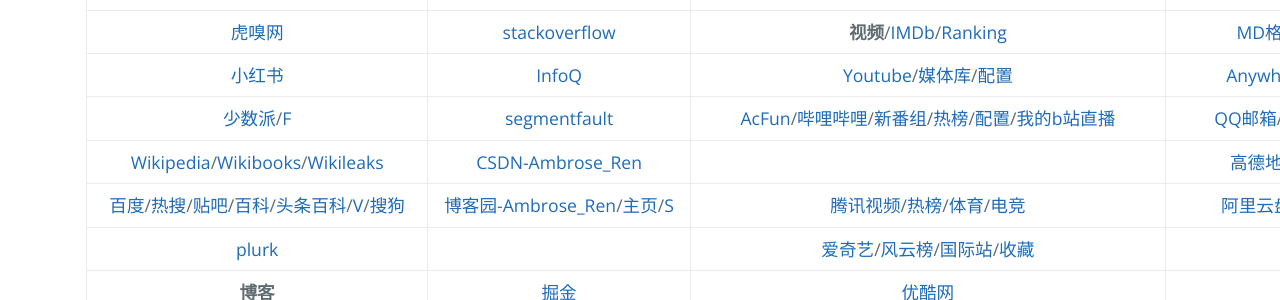
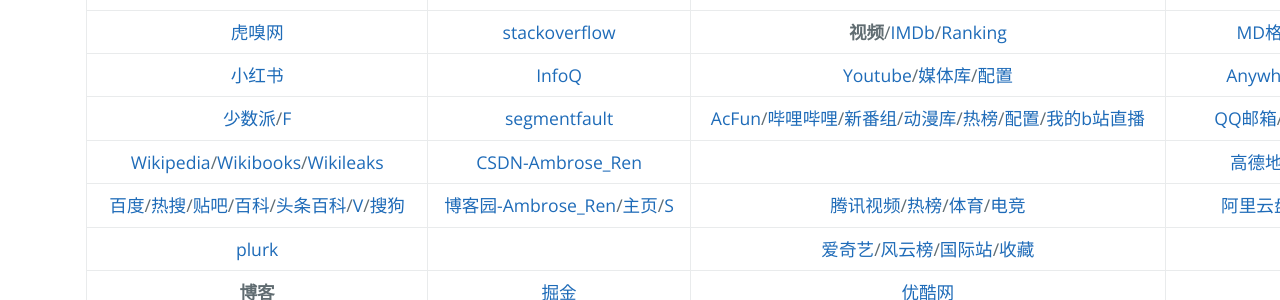
Before and after one commit to AmbroseRen/test, a Jekyll site: the page built from navigation.md, in a window 1280 px wide. Shown: the part 774-1074 px from the top of the page. Built offline with Jekyll 4.4.1, drawn with Linux system fonts in a browser that asks for light colours; our own code applies the rules of GitHub Pages for plain Markdown files; the repository's description, which GitHub fills in, is left out.

Commit message:
Update navigation.md

```diff
--- a/navigation.md
+++ b/navigation.md
@@ -41,7 +41,7 @@
 | [Matters](https://matters.news/) | __IT社区__ | [coursera](https://www.coursera.org/browse/computer-science) | [刘明野](https://tool.liumingye.cn/)/[主页](https://www.liumingye.cn/)/[PD](https://tool.liumingye.cn/password/)/[WP](https://tool.liumingye.cn/wallpaper/)/[St](Art/Shoot/index.md)/[IP](https://tool.liumingye.cn/ip/)/[麻将](https://tool.liumingye.cn/majiang/) |
 | [虎嗅网](https://www.huxiu.com/) | [stackoverflow](https://stackoverflow.com/) | __视频__/[IMDb](https://m.imdb.com/)/[Ranking](https://www.boxofficemojo.com/weekly/) | [MD格式在线排版](https://md.phodal.com/) |
 | [小红书](https://www.xiaohongshu.com/explore) | [InfoQ](https://www.infoq.cn/) | [Youtube](https://www.youtube.com/)/[媒体库](https://www.youtube.com/feed/library)/[配置](https://studio.youtube.com/video/LupojaPC1wc/livestreaming) | [AnywhereAnything](http://lackar.com/aa/) |
-| [少数派](https://sspai.com/)/[F](Library/Forum.md) | [segmentfault](https://segmentfault.com/u/ambroseren/users/following) | [AcFun](https://www.acfun.cn/)/[哔哩哔哩](https://space.bilibili.com/352834482/fans/follow)/[新番组](https://bgm.liumingye.cn/)/[热榜](https://www.bilibili.com/v/popular/rank/all)/[配置](https://link.bilibili.com/p/center/index#/my-room/start-live)/[我的b站直播](https://live.bilibili.com/22653502) | [QQ邮箱](https://mail.qq.com/)/[万年历](https://wannianrili.bmcx.com/)/[12306](https://kyfw.12306.cn/otn/leftTicket/init) |
+| [少数派](https://sspai.com/)/[F](Library/Forum.md) | [segmentfault](https://segmentfault.com/u/ambroseren/users/following) | [AcFun](https://www.acfun.cn/)/[哔哩哔哩](https://space.bilibili.com/352834482/fans/follow)/[新番组](https://bgm.liumingye.cn/)/[动漫库](Art/Animes/index.md)/[热榜](https://www.bilibili.com/v/popular/rank/all)/[配置](https://link.bilibili.com/p/center/index#/my-room/start-live)/[我的b站直播](https://live.bilibili.com/22653502) | [QQ邮箱](https://mail.qq.com/)/[万年历](https://wannianrili.bmcx.com/)/[12306](https://kyfw.12306.cn/otn/leftTicket/init) |
 | [Wikipedia](https://www.wikipedia.org/)/[Wikibooks](https://www.wikibooks.org/)/[Wikileaks](https://wikileaks.org/What-is-WikiLeaks.html) | [CSDN-Ambrose_Ren](https://blog.csdn.net/Ambrose_Ren) | []() | [高德地图](https://www.amap.com/)/[百度地图](https://map.baidu.com/) |
 | [百度](https://www.baidu.com/)/[热搜](https://top.baidu.com/board)/[贴吧](https://tieba.baidu.com/index.html)/[百科](https://baike.baidu.com/usercenter/lemmas#favorites)/[头条百科](https://www.baike.com/)/[V](https://baike.baidu.com/vbaike#gallary)/[搜狗](https://top.sogou.com/) | [博客园-Ambrose_Ren](https://www.cnblogs.com/rensi/)/[主页](https://home.cnblogs.com/u/rensi/)/[S](https://zzk.cnblogs.com/s/blogpost) | [腾讯视频](https://v.qq.com/biu/u/playlist)/[热榜](https://v.qq.com/biu/ranks/?t=hotsearch)/[体育](https://live.qq.com/match)/[电竞](https://egame.qq.com/gamelist) | [阿里云盘](https://www.aliyundrive.com/drive/)/[百度网盘](https://pan.baidu.com/disk/home)/[C](Data/Clouder.md) |
 | [plurk](https://www.plurk.com/AmbroseRenCN) | []() | [爱奇艺](https://www.iqiyi.com/u/fav)/[风云榜](https://www.iqiyi.com/ranks1/home)/[国际站](https://www.iq.com/)/[收藏](https://www.iq.com/personal?type=favorite) | []() |
```
